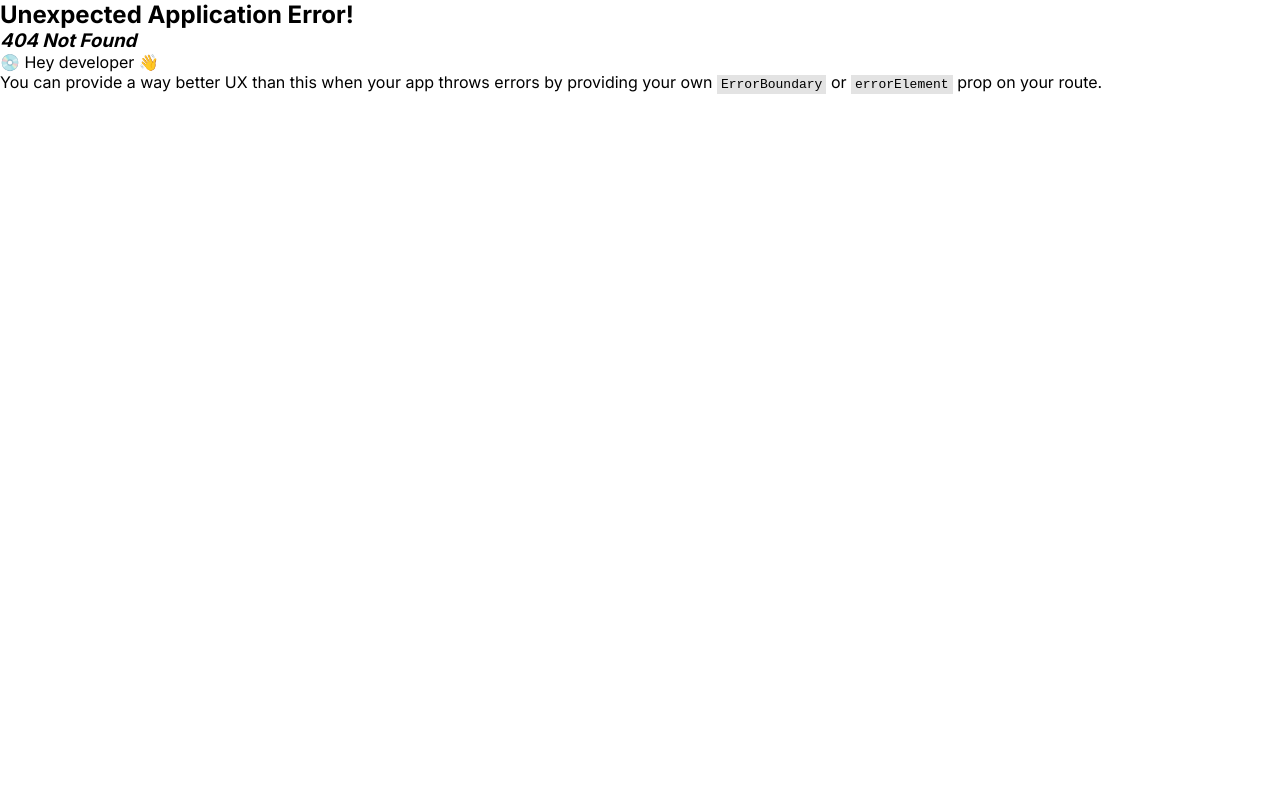
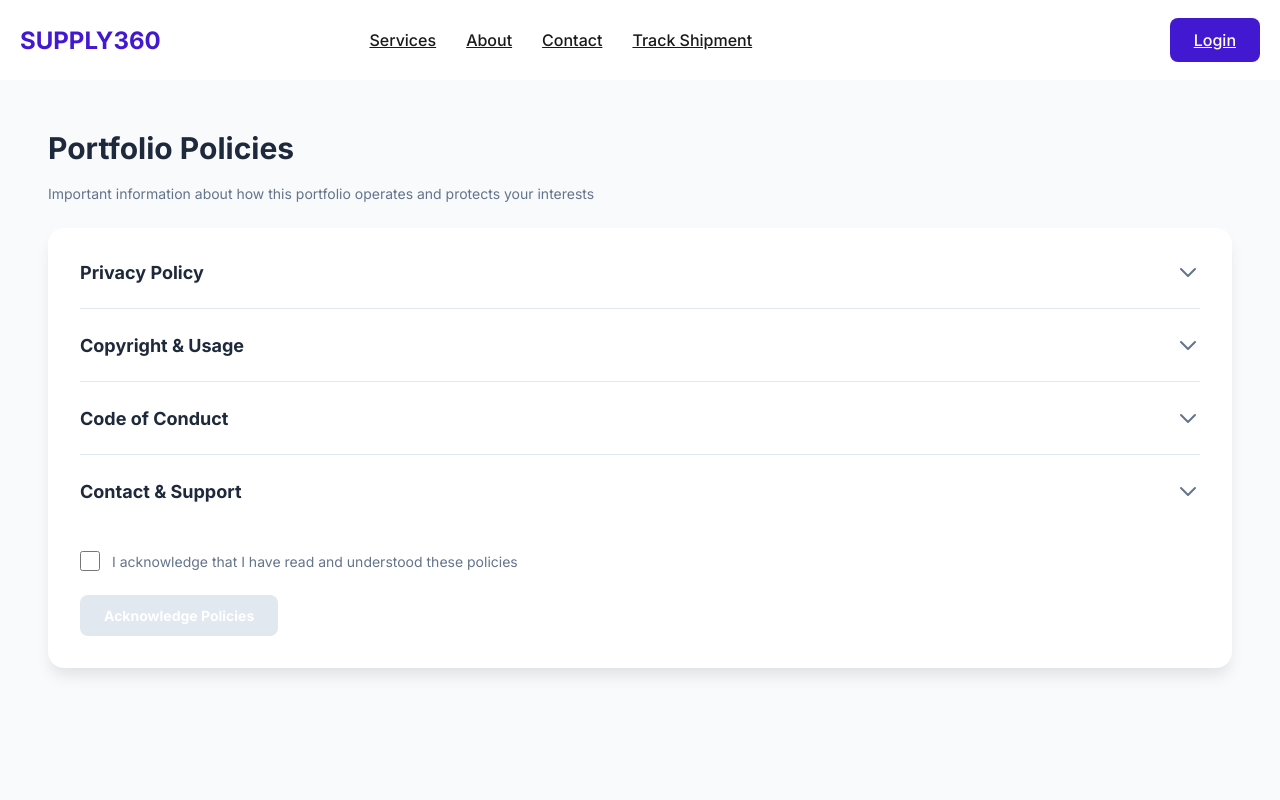
Before and after one commit to seva32/supply-chain-360, a React (Vite) app in the folder frontend/: page /policies in a window 1280 px wide. Before the commit this address had no page. Shown: the top 800 px of the page. Built offline with nearby package versions, Linux system fonts and the light colour scheme.

Commit message:
sup/18 policies

```diff
--- a/frontend/src/app/routes/index.tsx
+++ b/frontend/src/app/routes/index.tsx
@@ -8,6 +8,7 @@ import {
   AboutUs,
   ContactUs,
   Services,
+  Policies,
 } from '../../views'
 import WIP from '../../views/wip/WIP'
 
@@ -33,6 +34,14 @@ export const routes: RouteObject[] = [
     element: (
       <Layout>
         <AboutUs />
+      </Layout>
+    ),
+  },
+  {
+    path: '/policies',
+    element: (
+      <Layout>
+        <Policies />
       </Layout>
     ),
   },
--- a/frontend/src/views/index.ts
+++ b/frontend/src/views/index.ts
@@ -5,5 +5,6 @@ export { default as Dashboard } from './dashboard/Dashboard'
 export { default as AboutUs } from './about/AboutUs'
 export { default as ContactUs } from './contact/ContactUs'
 export { default as Services } from './services/Services'
+export { default as Policies } from './policies/Policies'
 
 export { dashboardLoader } from './dashboard/dashboardLoader'
--- a/frontend/src/views/layout/Footer.tsx
+++ b/frontend/src/views/layout/Footer.tsx
@@ -142,7 +142,7 @@ export default function Footer() {
                   className={styles.link}
                   style={{ color: hover === item ? '#4318D1' : undefined }}
                   href={item
-                    .replace('privacy', '/policy')
+                    .replace('privacy', '/policies')
                     .replace('terms', '/terms')
                     .replace('cookies', '/terms')}
                 >
--- /dev/null
+++ b/frontend/src/views/policies/Policies.module.css
@@ -0,0 +1,104 @@
+.container {
+  padding: 3rem;
+  width: 100%;
+  background-color: #f8fafc;
+  min-height: 100vh;
+}
+
+.title {
+  font-size: 1.875rem;
+  font-weight: 700;
+  line-height: 2.5rem;
+  color: #1e293b;
+}
+
+.subtitle {
+  margin-top: 1rem;
+  font-size: 0.875rem;
+  line-height: 1.25rem;
+  color: #64748b;
+}
+
+.card {
+  padding: 2rem;
+  margin-top: 1.5rem;
+  background-color: white;
+  border-radius: 1rem;
+  box-shadow: 0 10px 15px -3px rgba(0, 0, 0, 0.1);
+}
+
+.accordion {
+  display: flex;
+  flex-direction: column;
+  gap: 1.5rem;
+}
+
+.section {
+  padding-bottom: 1.5rem;
+  border-bottom: 1px solid #e2e8f0;
+}
+
+.section:last-child {
+  border-bottom: none;
+}
+
+.sectionHeader {
+  display: flex;
+  justify-content: space-between;
+  align-items: center;
+  cursor: pointer;
+}
+
+.sectionTitle {
+  font-size: 1.125rem;
+  font-weight: 600;
+  color: #1e293b;
+}
+
+.chevron {
+  width: 1.5rem;
+  height: 1.5rem;
+  transition: transform 0.2s ease-in-out;
+}
+
+.sectionContent {
+  margin-top: 1rem;
+  font-size: 0.875rem;
+  line-height: 1.25rem;
+  color: #64748b;
+}
+
+.item {
+  margin-bottom: 0.75rem;
+}
+
+.checkboxWrapper {
+  display: flex;
+  gap: 0.75rem;
+  align-items: center;
+  margin-top: 1.5rem;
+}
+
+.checkbox {
+  width: 1.25rem;
+  height: 1.25rem;
+  background-color: white;
+  border-radius: 0.125rem;
+  border: 1px solid #78716c;
+}
+
+.checkboxLabel {
+  font-size: 0.875rem;
+  color: #64748b;
+}
+
+.button {
+  padding: 0.75rem 1.5rem;
+  margin-top: 1.5rem;
+  font-size: 0.875rem;
+  font-weight: 600;
+  color: white;
+  border-radius: 0.5rem;
+  transition: background-color 0.2s;
+  border: none;
+}
--- /dev/null
+++ b/frontend/src/views/policies/Policies.tsx
@@ -0,0 +1,136 @@
+import { useState } from 'react'
+import styles from './Policies.module.css'
+
+function Policies() {
+  const [accepted, setAccepted] = useState(false)
+
+  const [sections, setSections] = useState({
+    privacy: false,
+    copyright: false,
+    conduct: false,
+    contact: false,
+  })
+
+  function toggleSection(section: keyof typeof sections) {
+    setSections((prev) => ({ ...prev, [section]: !prev[section] }))
+  }
+
+  return (
+    <div className={styles.container}>
+      <h1 className={styles.title}>Portfolio Policies</h1>
+      <p className={styles.subtitle}>
+        Important information about how this portfolio operates and protects
+        your interests
+      </p>
+      <div className={styles.card}>
+        <div className={styles.accordion}>
+          {[
+            {
+              key: 'privacy',
+              label: 'Privacy Policy',
+              items: [
+                "Personal information collected is limited to what's necessary for portfolio functionality",
+                'Your data is never sold to third parties',
+                'Analytics are used only to improve user experience',
+                'You can request data deletion at any time',
+              ],
+            },
+            {
+              key: 'copyright',
+              label: 'Copyright & Usage',
+              items: [
+                'All portfolio work is protected by copyright law',
+                'Visitors may view but not reproduce content',
+                'Attribution is required for any permitted use',
+                'Commercial use requires written permission',
+              ],
+            },
+            {
+              key: 'conduct',
+              label: 'Code of Conduct',
+              items: [
+                'Respectful communication is required',
+                'No harassment or discriminatory behavior',
+                'Spam and solicitation are prohibited',
+                'Violations may result in access restriction',
+              ],
+            },
+            {
+              key: 'contact',
+              label: 'Contact & Support',
+              items: [
+                'Support requests are answered within 24 hours',
+                'Business inquiries via contact form only',
+                'Emergency contact available for security issues',
+                'Feedback and suggestions are welcome',
+              ],
+            },
+          ].map((section) => (
+            <div key={section.key} className={styles.section}>
+              <div
+                className={styles.sectionHeader}
+                onClick={() =>
+                  toggleSection(section.key as keyof typeof sections)
+                }
+              >
+                <h2 className={styles.sectionTitle}>{section.label}</h2>
+                <svg
+                  viewBox="0 0 24 24"
+                  fill="none"
+                  className={styles.chevron}
+                  style={{
+                    transform: sections[section.key as keyof typeof sections]
+                      ? 'rotate(180deg)'
+                      : 'rotate(0deg)',
+                  }}
+                >
+                  <path
+                    d="M19 9L12 16L5 9"
+                    stroke="#64748B"
+                    strokeWidth="2"
+                    strokeLinecap="round"
+                    strokeLinejoin="round"
+                  />
+                </svg>
+              </div>
+              {sections[section.key as keyof typeof sections] && (
+                <div className={styles.sectionContent}>
+                  {section.items.map((item, index) => (
+                    <p key={index} className={styles.item}>
+                      • {item}
+                    </p>
+                  ))}
+                </div>
+              )}
+            </div>
+          ))}
+        </div>
+
+        <div className={styles.checkboxWrapper}>
+          <input
+            type="checkbox"
+            className={styles.checkbox}
+            checked={accepted}
+            onChange={(e) => setAccepted(e.target.checked)}
+          />
+          <label className={styles.checkboxLabel}>
+            I acknowledge that I have read and understood these policies
+          </label>
+        </div>
+
+        <button
+          className={styles.button}
+          onClick={() => setAccepted(false)}
+          style={{
+            backgroundColor: accepted ? '#4318D1' : '#E2E8F0',
+            cursor: accepted ? 'pointer' : 'not-allowed',
+          }}
+        >
+          Acknowledge Policies
+        </button>
+      </div>
+    </div>
+  )
+}
+
+export default Policies
```
Also changed, not shown: frontend/src/views/loading/Loading.module.css (added, +60 -0 lines), frontend/src/views/loading/Loading.tsx (added, +17 -0 lines).
